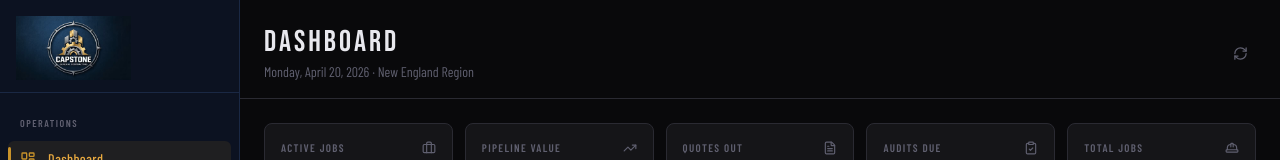
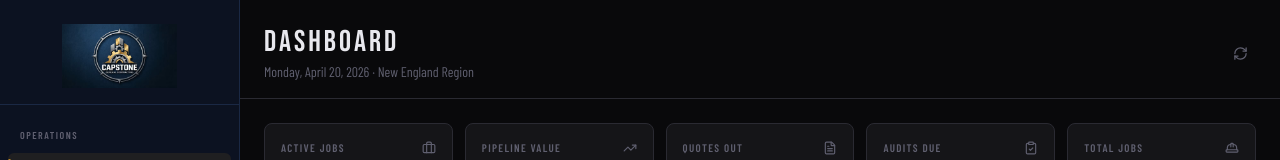
Before and after one commit to GWJREYES/Capstone, a Next.js app: page / in a window 1280 px wide. Shown: the top 160 px of the page. Built offline with nearby package versions, Linux system fonts and the light colour scheme; no server answers; the database is empty; a web font is replaced by a local one.

Commit message:
Center logo in sidebar, align header height with main content

```diff
--- a/components/layout/Sidebar.tsx
+++ b/components/layout/Sidebar.tsx
@@ -61,12 +61,12 @@ export default function Sidebar({ open, onClose }: SidebarProps) {
   const content = (
     <div className="flex flex-col h-full bg-[#0c1221] border-r border-[#1a2844] w-60">
       {/* Logo */}
-      <div className="flex items-center justify-between px-4 pt-4 pb-3 border-b border-[#1a2844]">
+      <div className="flex items-center justify-center px-4 pt-6 pb-4 border-b border-[#1a2844] min-h-[73px]">
         {!logoError ? (
           <img
             src="/logo.png"
             alt="Capstone General Contracting"
-            className="h-16 w-auto"
+            className="h-16 w-auto object-contain mx-auto"
             onError={() => setLogoError(true)}
           />
         ) : (
@@ -81,7 +81,7 @@ export default function Sidebar({ open, onClose }: SidebarProps) {
           </div>
         )}
         {onClose && (
-          <button onClick={onClose} className="text-[#606070] hover:text-[#e8e8ee] lg:hidden ml-2 flex-shrink-0">
+          <button onClick={onClose} className="text-[#606070] hover:text-[#e8e8ee] lg:hidden ml-2 flex-shrink-0 absolute right-4">
             <X size={18} />
           </button>
         )}
```
